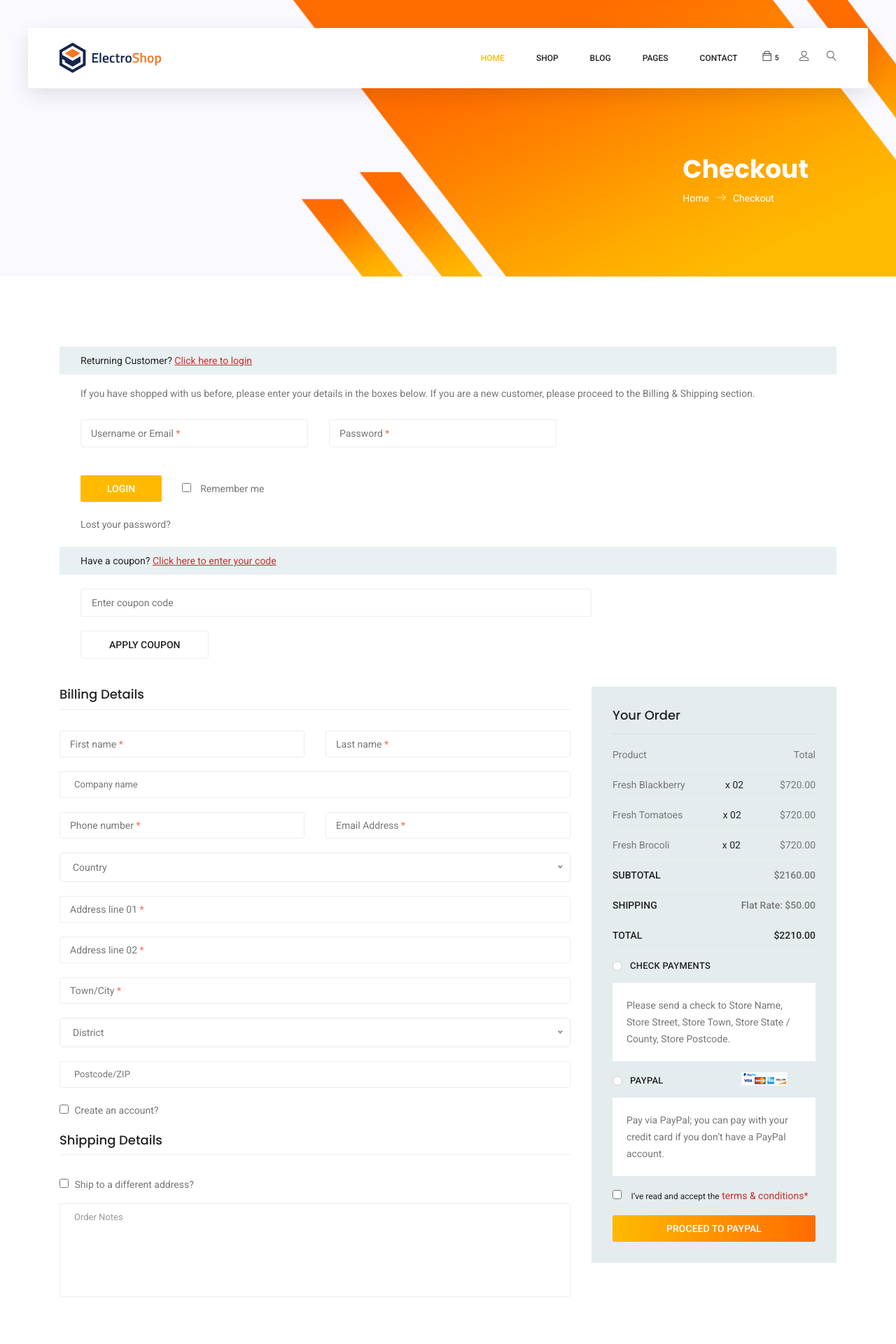
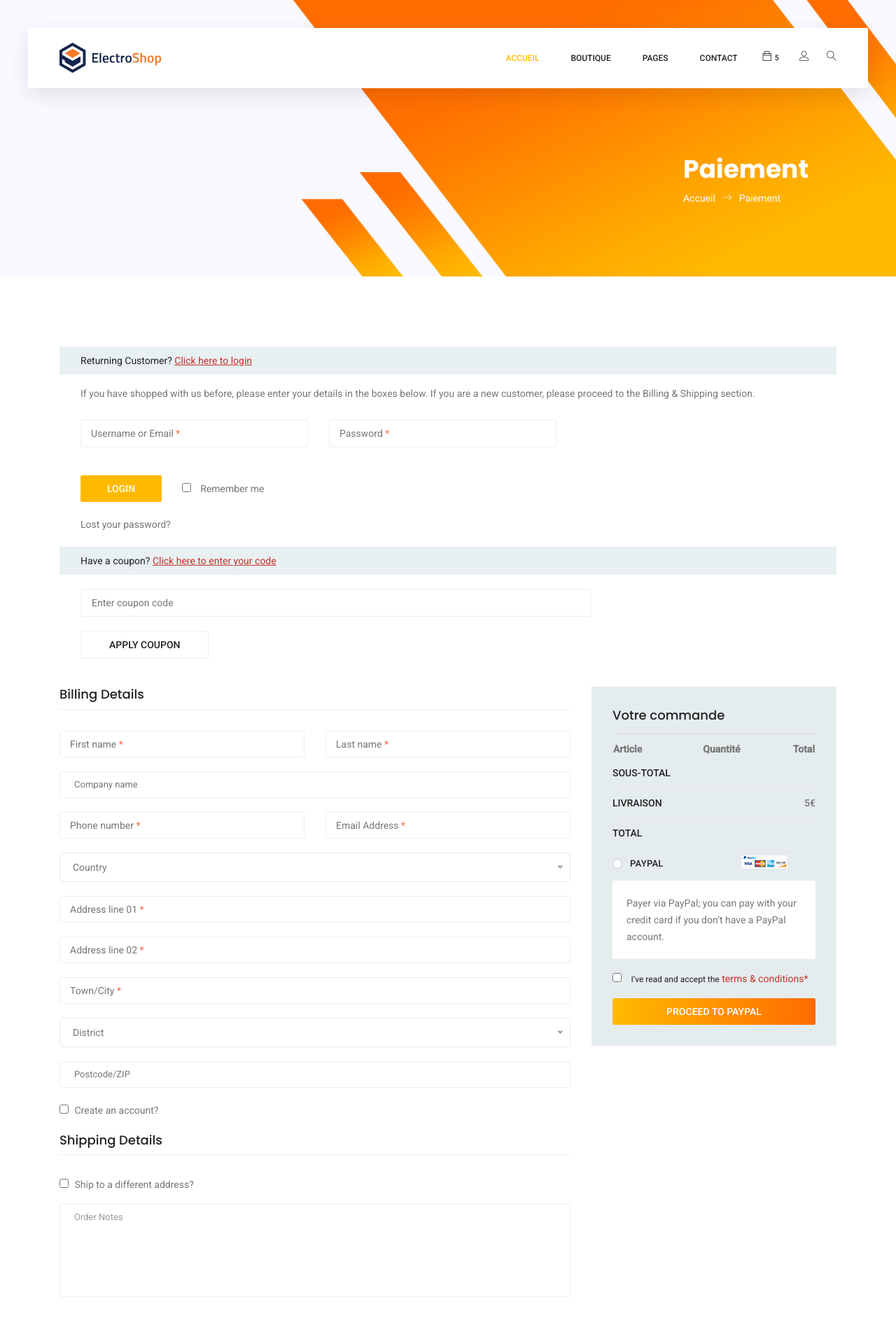
Before and after one commit to h4rris/ElectroShop, a PHP site: page /electroshop/checkout.php in a window 1280 px wide. Shown: the top 1920 px of the page at 70% size. Run offline with PHP 8.4, Linux system fonts and the light colour scheme; lists and menus that the app fills with data are empty; some libraries are stand-ins or nearby versions.

Commit message:
articles / panier / single product

```diff
--- a/checkout.php
+++ b/checkout.php
@@ -5,7 +5,7 @@
     <!-- Mobile Specific Meta -->
     <meta name="viewport" content="width=device-width, initial-scale=1, shrink-to-fit=no">
     <!-- Favicon-->
-    <link rel="shortcut icon" href="img/fav.png">
+    <link rel="shortcut icon" href="img/logo_flavicon.ico">
     <!-- Author Meta -->
     <meta name="author" content="CodePixar">
     <!-- Meta Description -->
@@ -43,10 +43,10 @@
         <div class="container">
             <div class="breadcrumb-banner d-flex flex-wrap align-items-center justify-content-end">
                 <div class="col-first">
-                    <h1>Checkout</h1>
+                    <h1>Paiement</h1>
                     <nav class="d-flex align-items-center">
-                        <a href="index.html">Home<span class="lnr lnr-arrow-right"></span></a>
-                        <a href="single-product.html">Checkout</a>
+                        <a href="index.html">Accueil<span class="lnr lnr-arrow-right"></span></a>
+                        <a href="single-product.html">Paiement</a>
                     </nav>
                 </div>
             </div>
@@ -160,27 +160,19 @@
                     </div>
                     <div class="col-lg-4">
                         <div class="order_box">
-                            <h2>Your Order</h2>
-                            <ul class="list">
-                                <li><a href="#">Product <span>Total</span></a></li>
-                                <li><a href="#">Fresh Blackberry <span class="middle">x 02</span> <span class="last">$720.00</span></a></li>
-                                <li><a href="#">Fresh Tomatoes <span class="middle">x 02</span> <span class="last">$720.00</span></a></li>
-                                <li><a href="#">Fresh Brocoli <span class="middle">x 02</span> <span class="last">$720.00</span></a></li>
+                            <h2>Votre commande</h2>
+                            <table id="purchase_summary" style="width:100%">
+                                <tr>
+                                    <th>Article</th>
+                                    <th align="center" style="text-align: center">Quantité</th>
+                                    <th align="right" style="text-align: right">Total</th>
+                                </tr>
+                            </table>
+                            <ul class="list list_2">
+                                <li><a href="#">Sous-total <span id="sub_total"></span></a></li>
+                                <li><a href="#">Livraison <span id="livraion">5€</span></a></li>
+                                <li><a href="#">Total <span id="total"></span></a></li>
                             </ul>
-                            <ul class="list list_2">
-                                <li><a href="#">Subtotal <span>$2160.00</span></a></li>
-                                <li><a href="#">Shipping <span>Flat rate: $50.00</span></a></li>
-                                <li><a href="#">Total <span>$2210.00</span></a></li>
-                            </ul>
-                            <div class="payment_item">
-                                <div class="radion_btn">
-                                    <input type="radio" id="f-option5" name="selector">
-                                    <label for="f-option5">Check payments</label>
-                                    <div class="check"></div>
-                                </div>
-                                <p>Please send a check to Store Name, Store Street, Store Town, Store State / County,
-                                    Store Postcode.</p>
-                            </div>
                             <div class="payment_item active">
                                 <div class="radion_btn">
                                     <input type="radio" id="f-option6" name="selector">
@@ -188,7 +180,7 @@
                                     <img src="img/product/card.jpg" alt="">
                                     <div class="check"></div>
                                 </div>
-                                <p>Pay via PayPal; you can pay with your credit card if you don’t have a PayPal
+                                <p>Payer via PayPal; you can pay with your credit card if you don’t have a PayPal
                                     account.</p>
                             </div>
                             <div class="creat_account">
@@ -303,6 +295,7 @@
     <script src="https://maps.googleapis.com/maps/api/js?key=AIzaSyCjCGmQ0Uq4exrzdcL6rvxywDDOvfAu6eE"></script>
     <script src="js/gmaps.min.js"></script>
     <script src="js/main.js"></script>
+    <script src="js/checkout.js"></script>
 </body>
 
 </html>
--- /dev/null
+++ b/css/cart.css
@@ -0,0 +1,4 @@
+.shipping_options {
+	text-align: right;
+    width: 70%;
+}
--- a/css/style.css
+++ b/css/style.css
@@ -4,3 +4,10 @@
 	cursor: pointer;
 	padding: 0;
 }
+
+#purchase_summary td {
+    max-width: 42px;
+    overflow: hidden;
+    text-overflow: ellipsis;
+    white-space: nowrap;
+}
--- a/index.php
+++ b/index.php
@@ -177,10 +177,6 @@
 								<div class="banner-content">
 									<h1>Le nouveau <br>MacBook Pro</h1>
 									<p>Avec le MacBook Pro, l’ordinateur portable atteint des sommets inédits en matière de performances et de portabilité. Quelles que soient les contrées où vous mènera votre imagination, vous parviendrez plus vite que jamais à vos objectifs grâce, entre autres, à des processeurs et à une mémoire hautes performances, à des graphismes avancés et à un système de stockage d’une rapidité fulgurante.</p>
-									<div class="add-bag d-flex align-items-center">
-										<a class="add-btn" href="cart.php?id=1"><span class="lnr lnr-cross" role="button"></span></a>
-										<span class="add-text text-uppercase">Ajouter au panier</span>
-									</div>
 								</div>
 							</div>
 							<div class="col-lg-7">
--- /dev/null
+++ b/js/checkout.js
@@ -0,0 +1,14 @@
+$(document).ready(function(){
+
+	var existingEntries = JSON.parse(localStorage.getItem("cart_items"));
+	var sous_total = 0;
+	existingEntries.forEach(function(element) {
+
+		$('#purchase_summary').append('<tr><td title="'+ element.text +'">'+ element.text +'</td><td align="center">'+ element.quantity +'</td><td align="right">'+ element.prix * element.quantity + '€' +'</td></tr>');
+		sous_total = (element.prix * element.quantity) + sous_total;
+		console.log(sous_total);
+	});
+
+	$('#sub_total').html(sous_total + '€');
+	$('#total').html(sous_total + +5 + '€');
+});
--- a/js/main.js
+++ b/js/main.js
@@ -12,11 +12,13 @@
     if ($(".badge").length) {
       var existingEntries = JSON.parse(localStorage.getItem("cart_items"));
 
-      console.log('main');
       $(".badge").html(existingEntries.length);
-
     }
   });
+
+  // $('.cart').hover(function(){
+  //   console.log('oui');
+  // });
 
 	$(".fullscreen").css("height", window_height)
     $(".fitscreen").css("height", fitscreen);
--- a/login.php
+++ b/login.php
@@ -2,7 +2,7 @@
 	session_start();
 	require("parameters.php");
 	if(isset($_SESSION['username'])){
-		header('Location: /electroshop/index.php');
+		header('Location: /Efrei/ElectroShop/index.php');
 	}
 ?>
 <!DOCTYPE html>
--- a/navbar.html
+++ b/navbar.html
@@ -14,24 +14,16 @@
 					<!-- Collect the nav links, forms, and other content for toggling -->
 					<div class="collapse navbar-collapse offset" id="navbarSupportedContent">
 						<ul class="nav navbar-nav menu_nav ml-auto">
-							<li class="nav-item active"><a class="nav-link" href="index.php">Home</a></li>
+							<li class="nav-item active"><a class="nav-link" href="index.php">Accueil</a></li>
 							<li class="nav-item submenu dropdown">
 								<a href="#" class="nav-link dropdown-toggle" data-toggle="dropdown" role="button" aria-haspopup="true"
-								 aria-expanded="false">Shop</a>
+								 aria-expanded="false">BOUTIQUE</a>
 								<ul class="dropdown-menu">
-									<li class="nav-item"><a class="nav-link" href="category.php">Shop Category</a></li>
+									<li class="nav-item"><a class="nav-link" href="category.php">Les articles</a></li>
 									<li class="nav-item"><a class="nav-link" href="single-product.php">Product Details</a></li>
 									<li class="nav-item"><a class="nav-link" href="checkout.php">Product Checkout</a></li>
-									<li class="nav-item"><a class="nav-link" href="cart.php">Shopping Cart</a></li>
+									<li class="nav-item"><a class="nav-link" href="cart.php">Panier</a></li>
 									<li class="nav-item"><a class="nav-link" href="confirmation.php">Confirmation</a></li>
-								</ul>
-							</li>
-							<li class="nav-item submenu dropdown">
-								<a href="#" class="nav-link dropdown-toggle" data-toggle="dropdown" role="button" aria-haspopup="true"
-								 aria-expanded="false">Blog</a>
-								<ul class="dropdown-menu">
-									<li class="nav-item"><a class="nav-link" href="blog.php">Blog</a></li>
-									<li class="nav-item"><a class="nav-link" href="single-blog.php">Blog Details</a></li>
 								</ul>
 							</li>
 							<li class="nav-item submenu dropdown">
--- a/scss/theme/_home.scss
+++ b/scss/theme/_home.scss
@@ -239,7 +239,7 @@
 					width: 30px;
 					line-height: 30px;
 					text-align: center;
-					background: #828bb2;
+					background: #14264dbd;
 					border-radius: 50%;
 					display: inline-block;
 					color: #fff;
--- a/scss/theme/_product.scss
+++ b/scss/theme/_product.scss
@@ -564,7 +564,7 @@
 			width: 40px;
 			line-height: 40px;
 			text-align: center;
-			background: #828bb2;
+			background: #14264dbd;
 			border-radius: 50%;
 			display: inline-block;
 			color: #fff;
--- a/scss/theme/_variables.scss
+++ b/scss/theme/_variables.scss
@@ -8,7 +8,7 @@
 
 $primary-color	: #ffba00;
 $primary-color2	: #ff6c00;
-$primary-color3	: #828bb3;
+$primary-color3	: #14264dbd;
 $title-color	: #222222;
 $text-color		: #777777;
 $baseColor: #c5322d;
```
Also changed, not shown: cart.php (+10 -10 lines), category.php (+6 -12 lines), js/cart.js (+49 -14 lines), js/category.js (+44 -15 lines), js/single-product.js (added, +102 -0 lines), single-product.php (+34 -16 lines), css/main.css, 2 other files.
